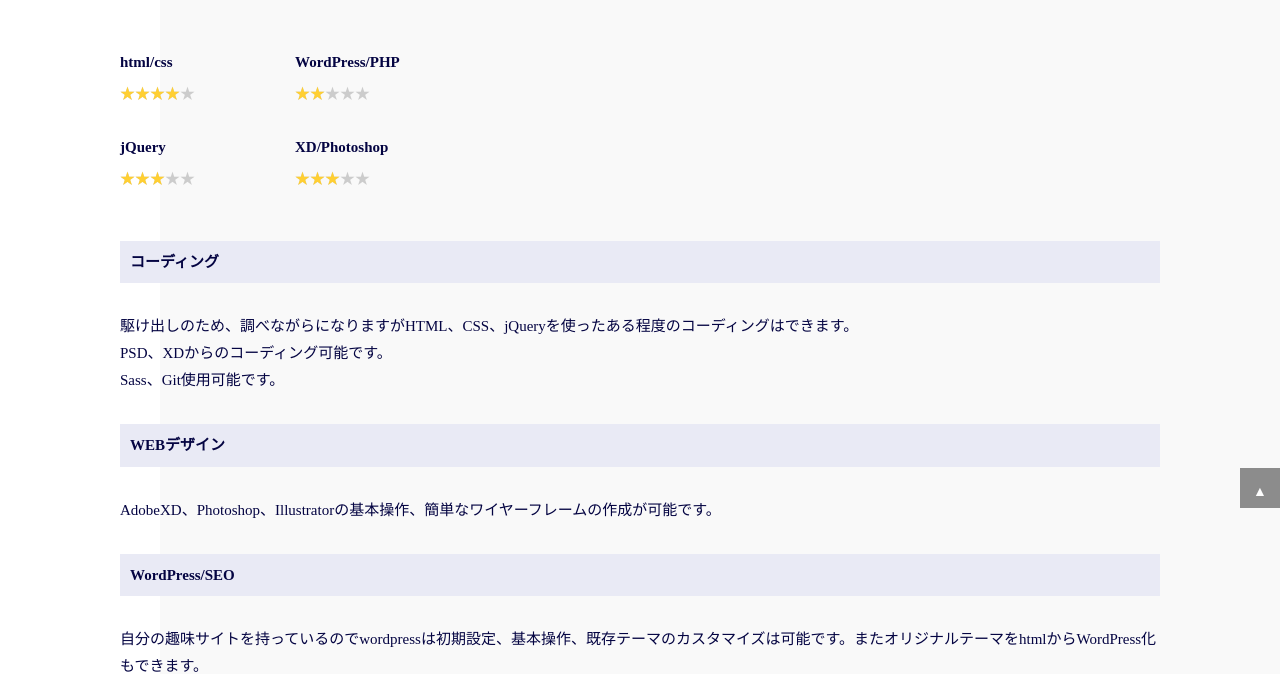
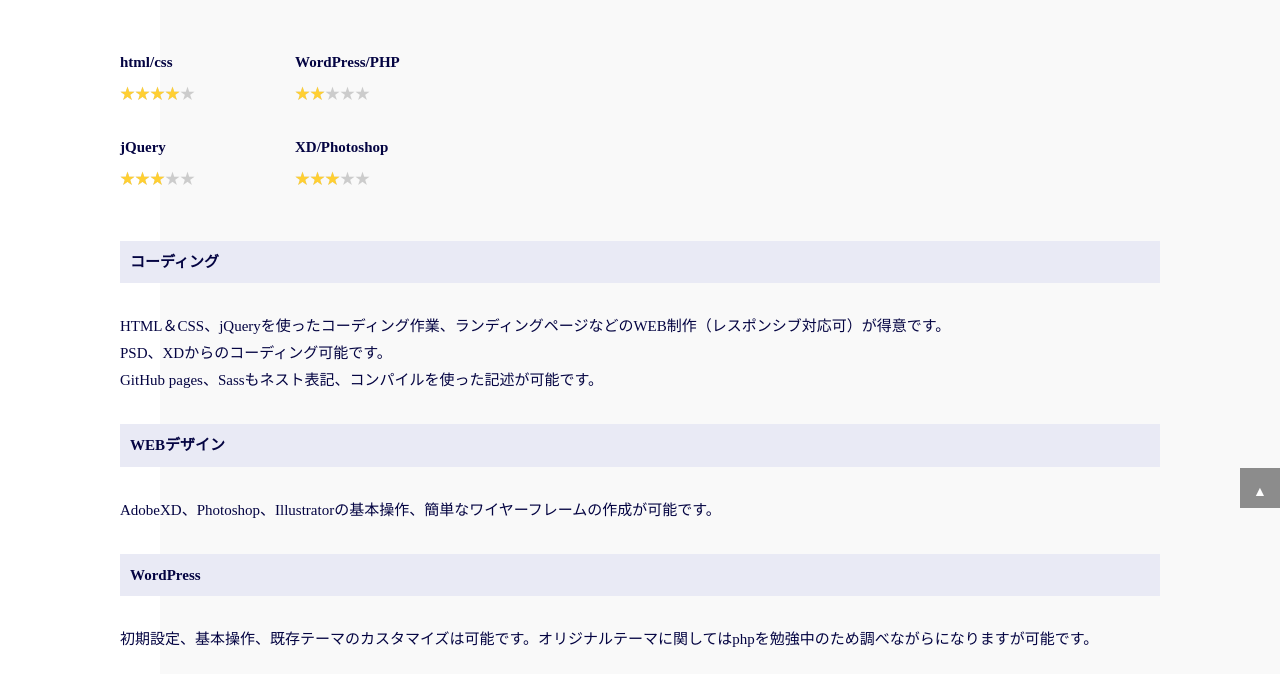
Before and after one commit to ozayou/portfoliotest, a plain HTML site: page skills.html in a window 1280 px wide. Shown: the part 282-956 px from the top of the page. Drawn offline with nearby package versions, Linux system fonts and the light colour scheme.

Commit message:
Update skills.html

```diff
--- a/skills.html
+++ b/skills.html
@@ -79,20 +79,19 @@
 				<div class="s-exp1">
 					<h4>コーディング</h4>
 					<div class="skill-comment">
-						<p>駆け出しのため、調べながらになりますがHTML、CSS、jQueryを使ったある程度のコーディングはできます。<br class="br-pc">PSD、XDからのコーディング可能です。<br class="br-pc">Sass、Git使用可能です。</p>
+						<p>HTML＆CSS、jQueryを使ったコーディング作業、ランディングページなどのWEB制作（レスポンシブ対応可）が得意です。<br class="br-pc">PSD、XDからのコーディング可能です。<br class="br-pc">GitHub pages、Sassもネスト表記、コンパイルを使った記述が可能です。</p>
 					</div>
 				</div>
 				<div class="s-exp2">
 					<h4>WEBデザイン</h4>
 					<div class="skill-comment">
-						<p>AdobeXD、Photoshop、Illustratorの基本操作、簡単なワイヤーフレームの作成が可能です。
+						<p>AdobeXD、Photoshop、Illustratorの基本操作、簡単なワイヤーフレームの作成が可能です。</p>
+					</div>
 				</div>
 				<div class="s-exp3">
-					<h4>WordPress/SEO</h4>
+					<h4>WordPress</h4>
 					<div class="skill-comment">
-						<p>自分の趣味サイトを持っているのでwordpressは初期設定、基本操作、既存テーマのカスタマイズは可能です。またオリジナルテーマをhtmlからWordPress化もできます。
-							<br>マーケティングに関しては現在書籍やwordpressで実際のブログを動かし自分なりにSEOや広告について勉強しています。
-						</p>
+						<p>初期設定、基本操作、既存テーマのカスタマイズは可能です。オリジナルテーマに関してはphpを勉強中のため調べながらになりますが可能です。</p>
 					</div>
 				</div>
 			</div>
```
